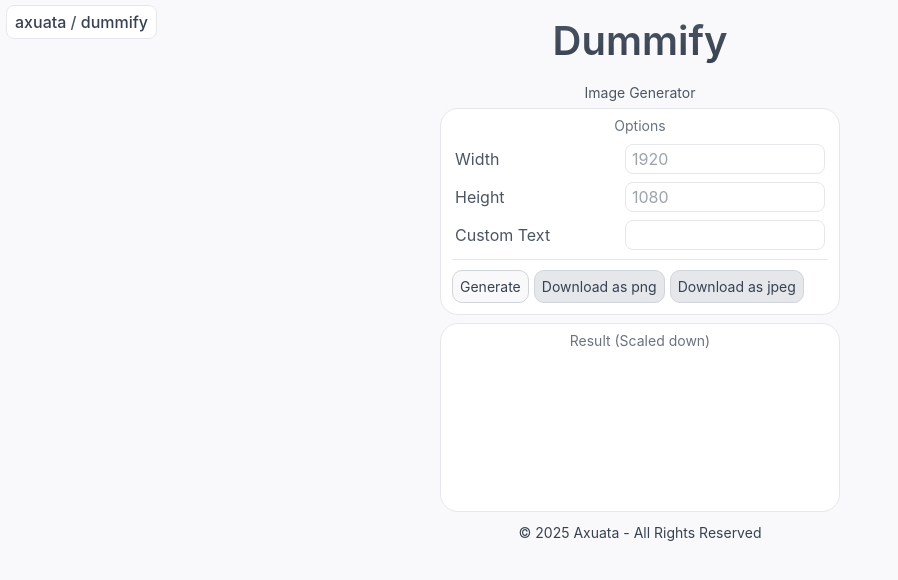
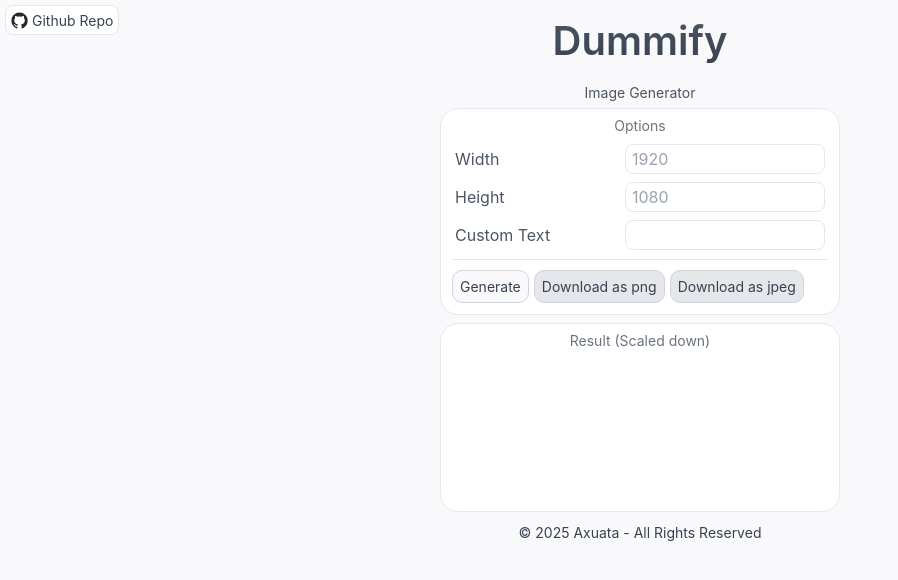
Before and after one commit to axuata/dummify, a Nuxt app: page / in a window 1280 px wide. Shown: the top 580 px of the page, without its empty margins (0-898 px from the left). Built offline with nearby package versions, Linux system fonts and the light colour scheme.

Commit message:
Improved link design

```diff
--- a/pages/index.vue
+++ b/pages/index.vue
@@ -77,12 +77,11 @@ function download(type: 'png' | 'jpeg') {
 </script>
 
 <template>
-  <!-- What? -->
-  <div class="absolute left-6px top-10px">
-    <a href="https://github.com/axuata/dummify" class="font-500 bg-white px-8px py-6px rounded-8px b-(solid 1px gray-2) hover:bg-gray-1 transition-all duration-100">
-      <span class="text-gray-7">axuata</span>
-      <span class="text-gray-6"> / </span>
-      <span class="text-gray-7">dummify</span>
+  <!-- Links -->
+  <div class="absolute left-0 top-0 p-5px">
+    <a href="https://github.com/axuata/dummify" class="flex items-center justify-center h-30px bg-white px-5px b-(solid 1px gray-2) hover:bg-gray-1 rounded-8px">
+      <img src="/images/brands/github.png" alt="GitHub Icon" class="size-17px" />
+      <p class="text-14px ml-4px text-gray-7">Github Repo</p>
     </a>
   </div>
 
```
Also changed, not shown: public/images/brands/github.png (added).
